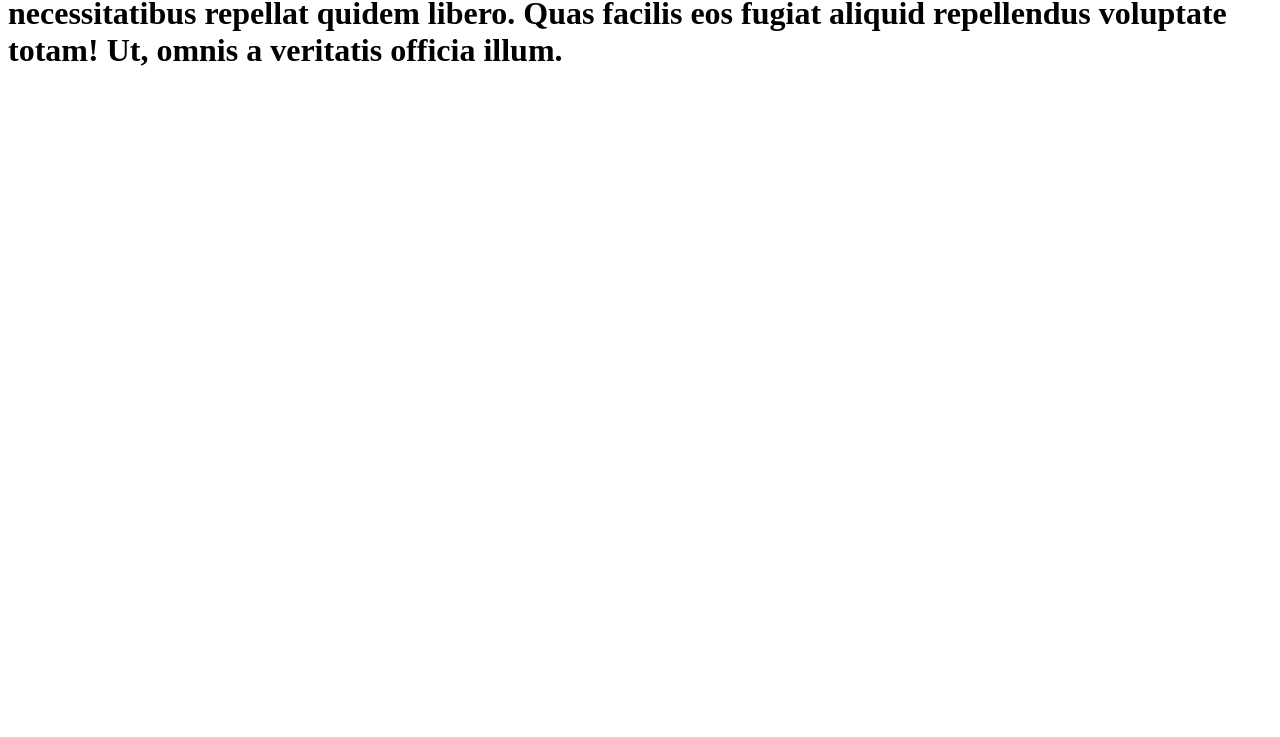
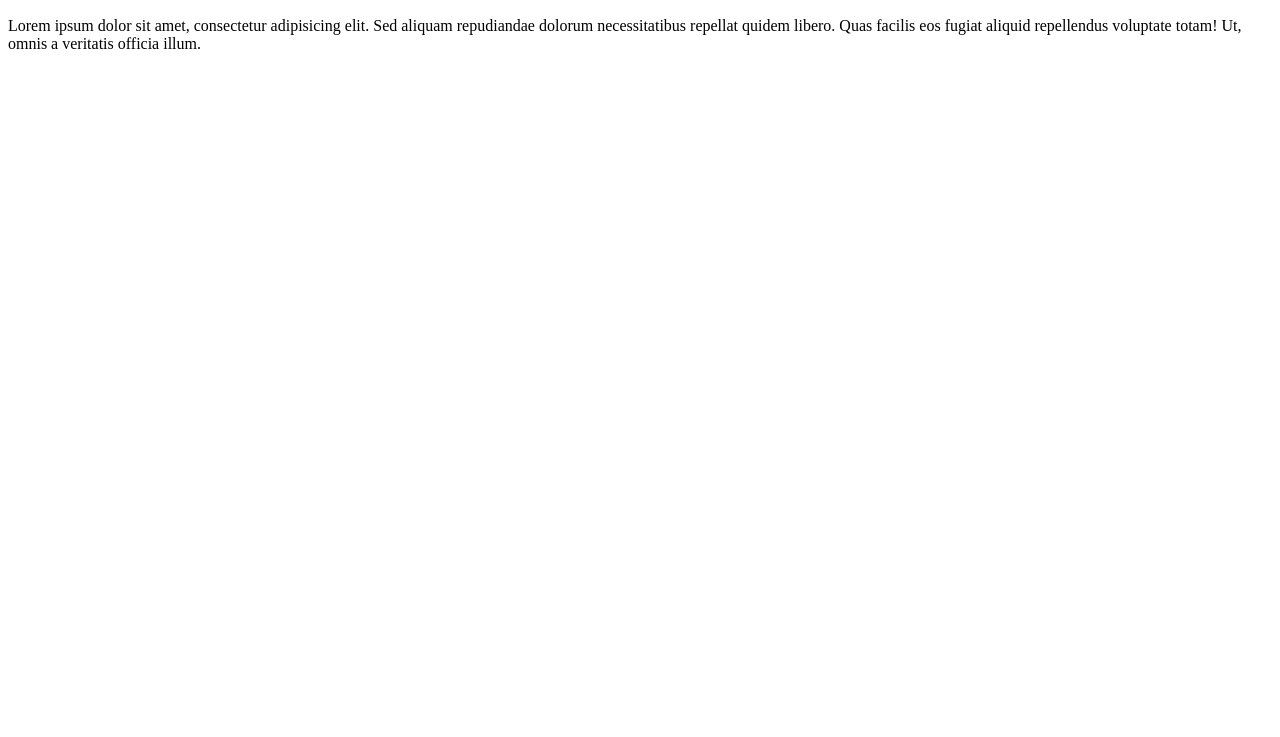
Before and after one commit to saihoai/aaaaa, a plain HTML site: page index.html in a window 1280 px wide. Shown: the part 63-800 px from the top of the page. Drawn offline with Linux system fonts and the light colour scheme.

Commit message:
Modify content file index

```diff
--- a/index.html
+++ b/index.html
@@ -5,6 +5,7 @@
 	<title>Document</title>
 </head>
 <body>
-	<h1>Lorem ipsum dolor sit amet, consectetur adipisicing elit. Sed aliquam repudiandae dolorum necessitatibus repellat quidem libero. Quas facilis eos fugiat aliquid repellendus voluptate totam! Ut, omnis a veritatis officia illum.</h1>
+	<h1>Lorem ipsum dolor sit amet.</h1>
+	<p>Lorem ipsum dolor sit amet, consectetur adipisicing elit. Sed aliquam repudiandae dolorum necessitatibus repellat quidem libero. Quas facilis eos fugiat aliquid repellendus voluptate totam! Ut, omnis a veritatis officia illum.</p>
 </body>
 </html>
```
